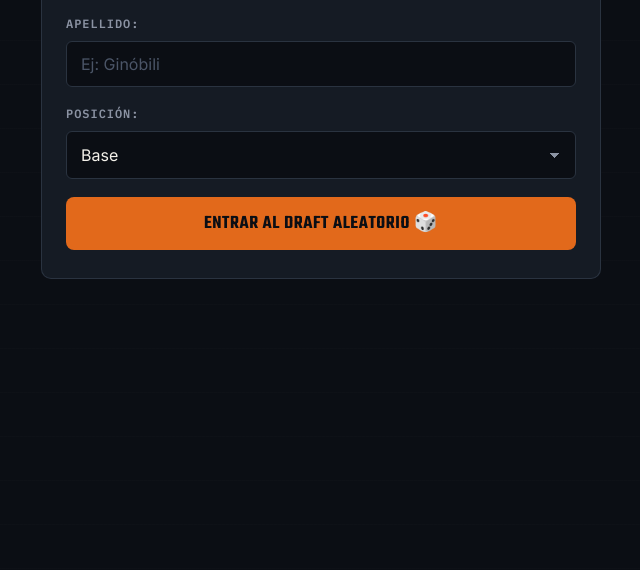
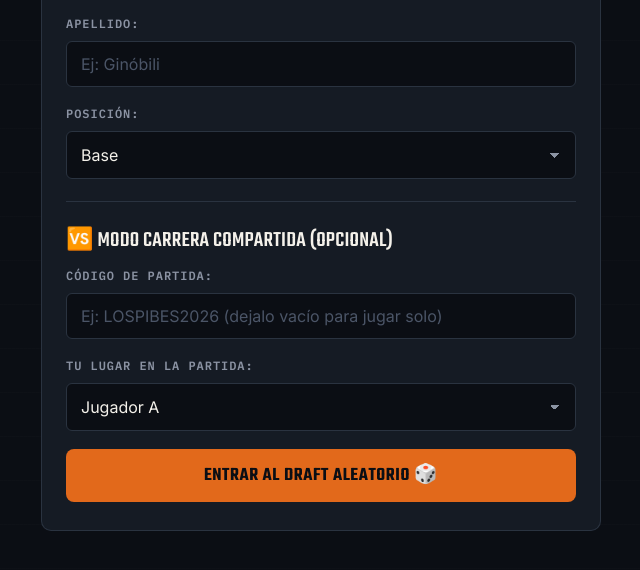
Before and after one commit to carvalhoivann/nba-simulator, a plain HTML site: page index.html in a window 1280 px wide. Shown: the part 224-794 px from the top of the page, without its empty margins (319-959 px from the left). Drawn offline with Linux system fonts and the light colour scheme.

Commit message:
Update index.html

```diff
--- a/index.html
+++ b/index.html
@@ -31,6 +31,20 @@
                 </select>
             </div>
 
+            <hr>
+            <h3>🆚 Modo Carrera Compartida (opcional)</h3>
+            <div class="form-group">
+                <label for="codigo-partida">Código de partida:</label>
+                <input type="text" id="codigo-partida" placeholder="Ej: LOSPIBES2026 (dejalo vacío para jugar solo)">
+            </div>
+            <div class="form-group">
+                <label for="slot-jugador">Tu lugar en la partida:</label>
+                <select id="slot-jugador">
+                    <option value="slotA">Jugador A</option>
+                    <option value="slotB">Jugador B</option>
+                </select>
+            </div>
+
             <button id="btn-draft" onclick="simularDraft()">Entrar al Draft Aleatorio 🎲</button>
         </section>
 
```
